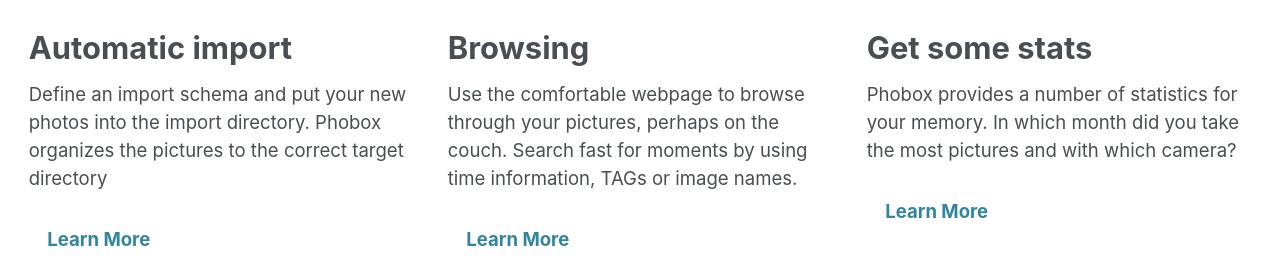
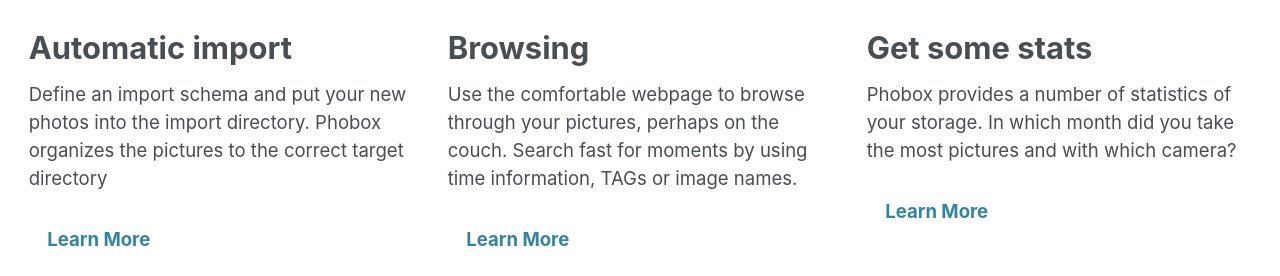
Before and after one commit to phoboxhq/home2, a Jekyll site: the page built from index.md, in a window 1280 px wide. Shown: the part 816-1092 px from the top of the page. Built offline with Jekyll 4.4.1, drawn with Linux system fonts in a browser that asks for light colours; cached includes are drawn as plain includes; nearby versions of some CDN libraries.

Commit message:
Update index.md

```diff
--- a/index.md
+++ b/index.md
@@ -26,7 +26,7 @@
   - image_path: /assets/images/splash.png
     alt: "statistics"
     title: "Get some stats"
-    excerpt: "Phobox provides a number of statistics for your memory. In which month did you take the most pictures and with which camera?"
+    excerpt: "Phobox provides a number of statistics of your storage. In which month did you take the most pictures and with which camera?"
     url: "/"
     btn_label: "Learn More"
 author_profile: false
```
